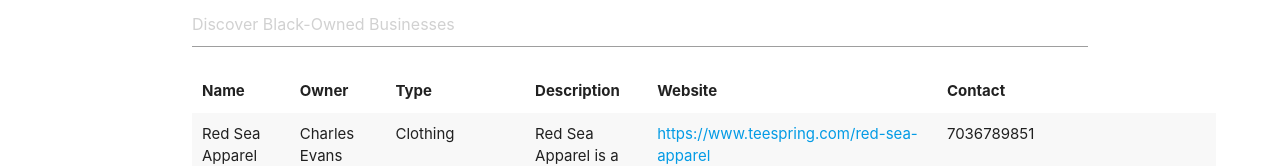
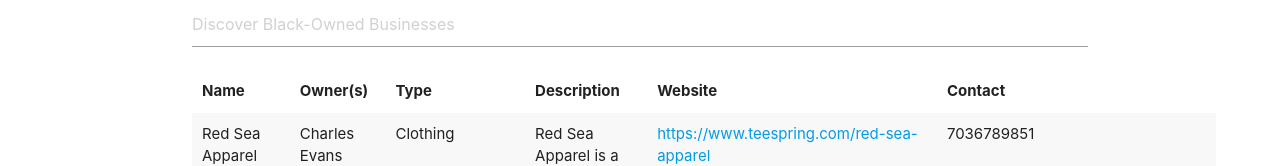
Before and after one commit to KrashMunoz/directory-noir, an Angular app: page / in a window 1280 px wide. Shown: the part 245-411 px from the top of the page. Built offline with nearby package versions, Linux system fonts and the light colour scheme.

Commit message:
added s for the owners (plurality)

```diff
--- a/src/app/directory/directory.component.html
+++ b/src/app/directory/directory.component.html
@@ -8,7 +8,7 @@
   <thead *ngIf="filteredContent.length > 0">
     <tr>
       <th>Name</th>
-      <th>Owner</th>
+      <th>Owner(s)</th>
       <th>Type</th>
       <th>Description</th>
       <th>Website</th>
```
